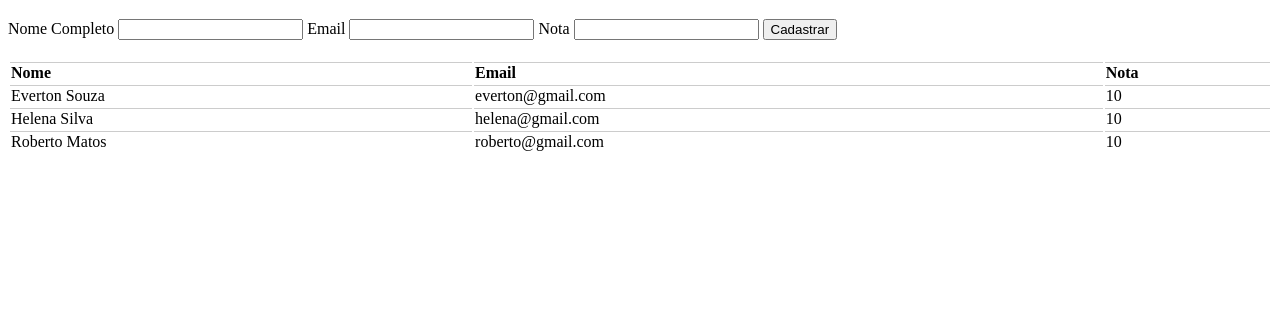
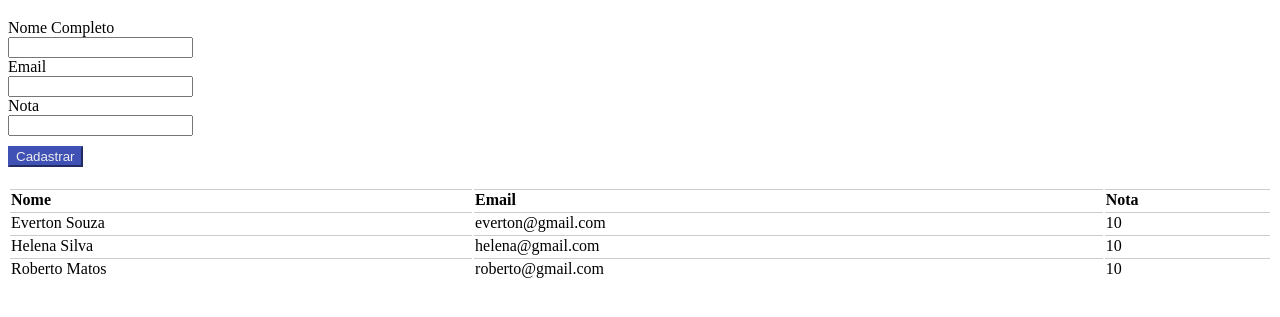
Before and after one commit to evrasouza/FrontHtmlCssJavascript, a plain HTML site: page index.html in a window 1280 px wide. Shown: the part 61-378 px from the top of the page. Drawn offline with Linux system fonts and the light colour scheme.

Commit message:
Mais CSS

```diff
--- a/index.html
+++ b/index.html
@@ -72,6 +72,15 @@
         .table th, .table td {
             border-top: 1px solid #ccc;
         }
+        input {
+            display: block;
+        }
+        input[type="button"] {
+            background-color: #3F51B5;
+            border-color: #3F51B5;
+            margin-top: 10px;
+            color: #eee;
+        }
     </style>
 
     </form>
```
